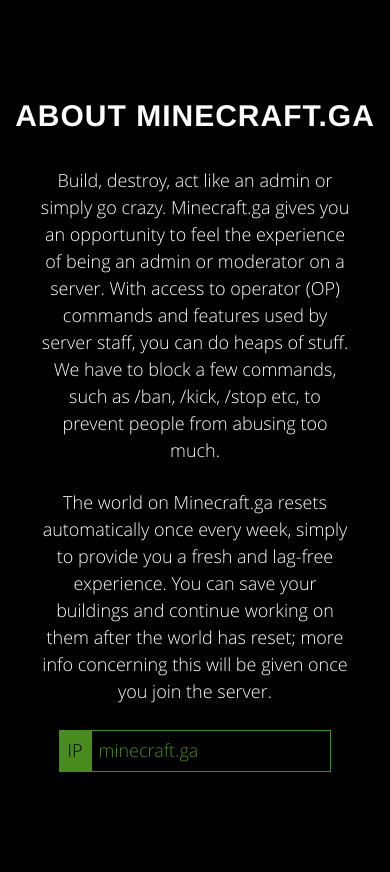
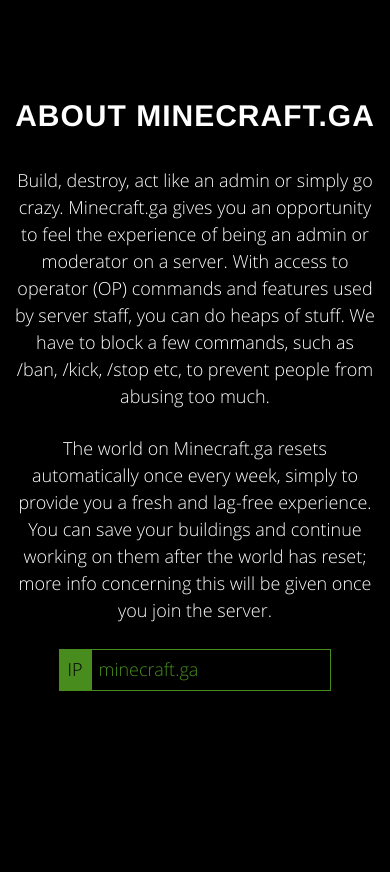
Before and after one commit to xBarkPuppy1/Flame.ga, a PHP site: page / in a window 390 px wide. Shown: the part 387-1259 px from the top of the page. After the commit the page ends 1078 px from the top, so only its background shows below. Run offline with PHP 8.4, Linux system fonts and the light colour scheme; some libraries are stand-ins or nearby versions; some web fonts are replaced.

Commit message:
Initial Commit

```diff
--- a/css/minecraft.css
+++ b/css/minecraft.css
@@ -45,18 +45,14 @@
 }
 
 p {
-    margin-left: 65px;
-margin-right: 65px;
-margin-bottom: 25px;
+    margin: 0 0 35px;
     font-size: 18px;
     line-height: 1.6;
 }
 
 @media(max-width:767px) {
     p {
-    margin-left: 25px;
-margin-right: 25px;
-margin-bottom: 25px;
+    margin: 0 0 25px;
         font-size: 18px;
         line-height: 1.5;
     }
@@ -163,9 +159,11 @@
     display: table-cell;
     vertical-align: middle;
     padding: 100px 0;
+margin-left: 65px;
+margin-right: 65px;
 }
 
-@media(min-width:500px) {
+@media(min-width:767px) {
     .content-section {
         height: 100%;
     }
@@ -176,6 +174,8 @@
 
     .about-body {
     padding: 50px 0;
+margin-left: 15px;
+margin-right: 15px;
     }
 }
 
```
